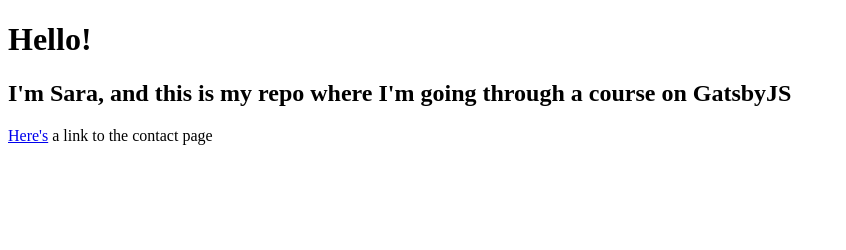
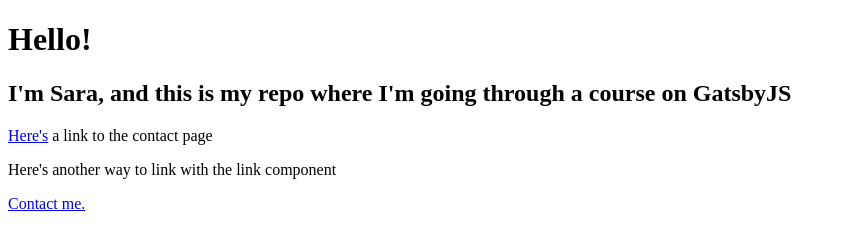
Before and after one commit to slkarsh/gatsby-practice, a Gatsby site: page / in a window 1280 px wide. Shown: the whole page, without its empty margins (0-846 px from the left). Built offline with nearby package versions, Linux system fonts and the light colour scheme; Gatsby itself is replaced by a stand-in of ours.

Commit message:
Add link using link component

```diff
--- a/src/pages/index.js
+++ b/src/pages/index.js
@@ -1,4 +1,6 @@
 import React from "react"
+import { Link } from 'gatsby'
+
 
 const IndexPage = () => {
   return (
@@ -6,6 +8,8 @@
       <h1>Hello!</h1>
       <h2>I'm Sara, and this is my repo where I'm going through a course on GatsbyJS</h2>
       <p><a href="/contact">Here's</a> a link to the contact page</p>
+      <p>Here's another way to link with the link component</p>
+      <Link to="/contact">Contact me.</Link>
     </div>
   )
 }
```
